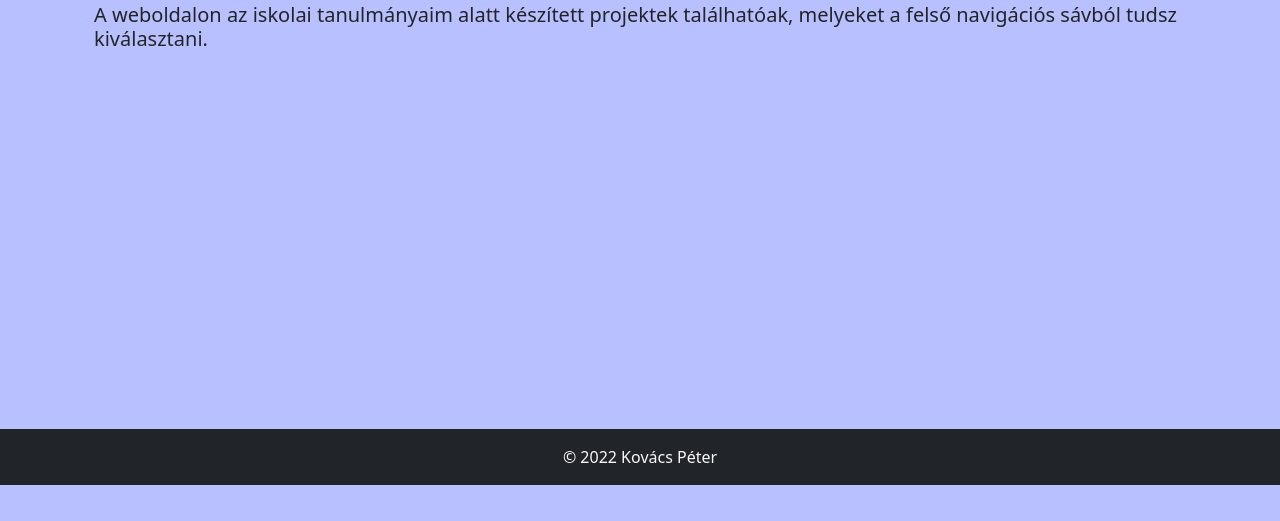
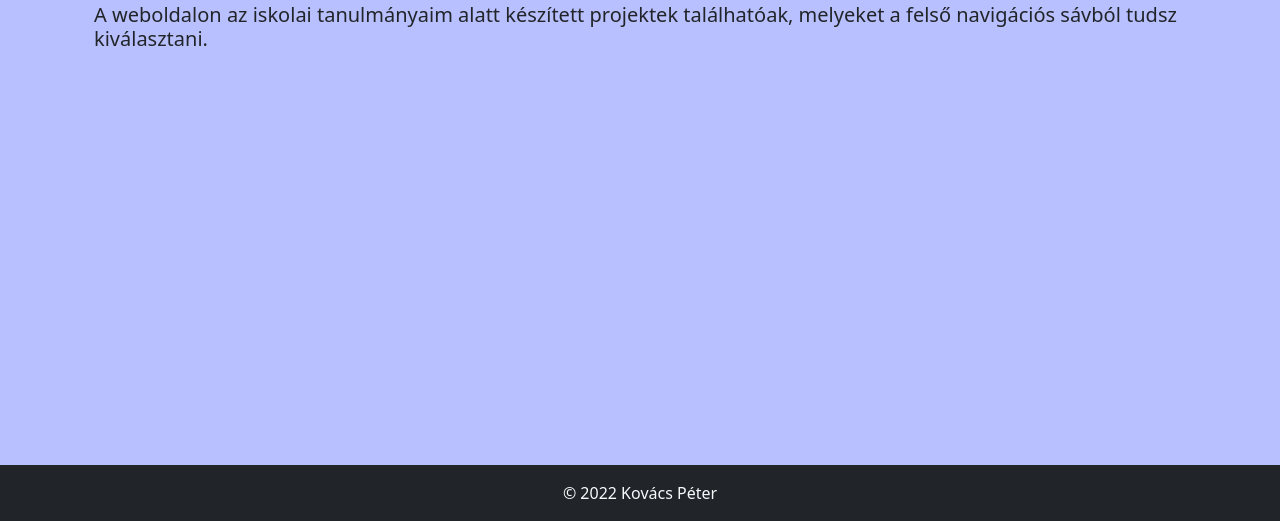
Before and after one commit to Peterkov06/CarcassoneJatek, a plain HTML site: page index.html in a window 1280 px wide. Shown: the part 279-800 px from the top of the page. Drawn offline with nearby package versions, Linux system fonts and the light colour scheme.

Commit message:
Footer helyének fixálása

```diff
--- a/styleKp.css
+++ b/styleKp.css
@@ -1,7 +1,9 @@
 body
 {
     background-color: #9da7ffb4;
-    height: 100vh;
+    min-height: 100vh;
+    display: flex;
+    flex-direction: column;
 }
 
 #main
```
